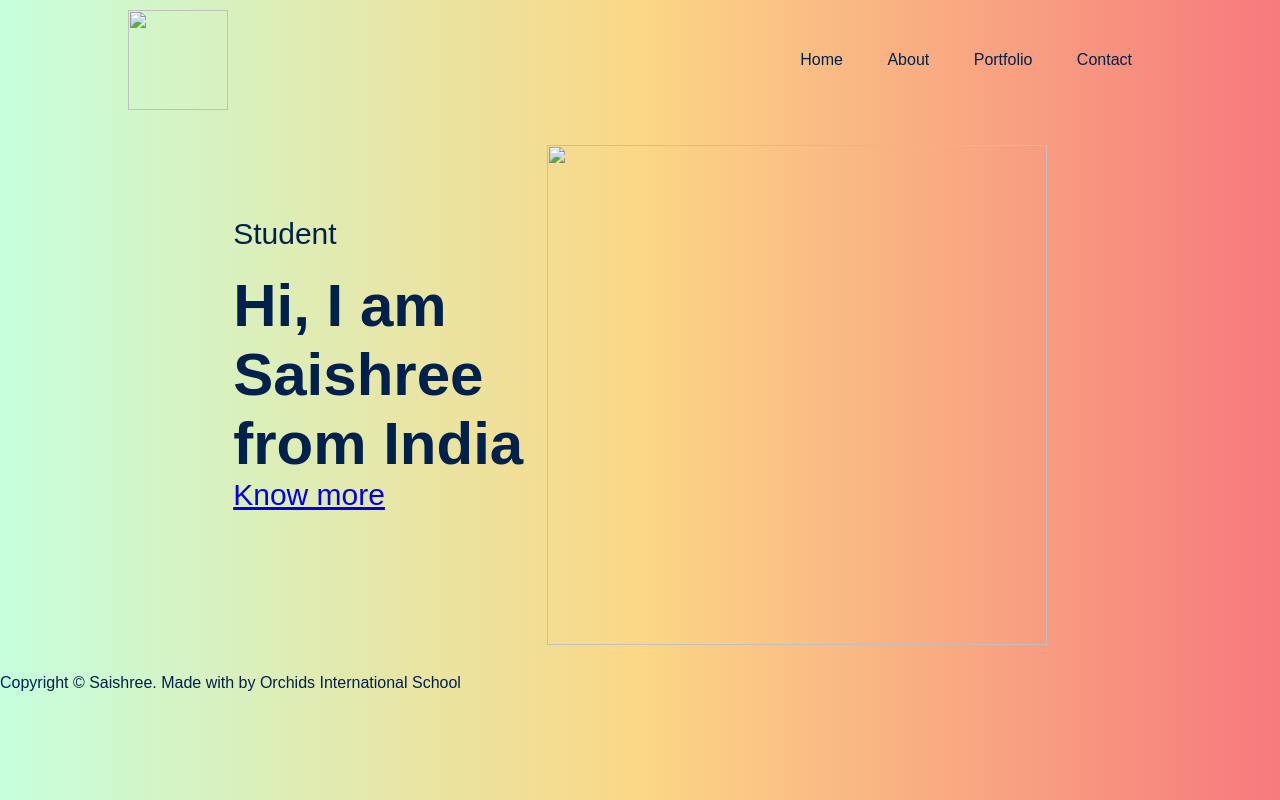
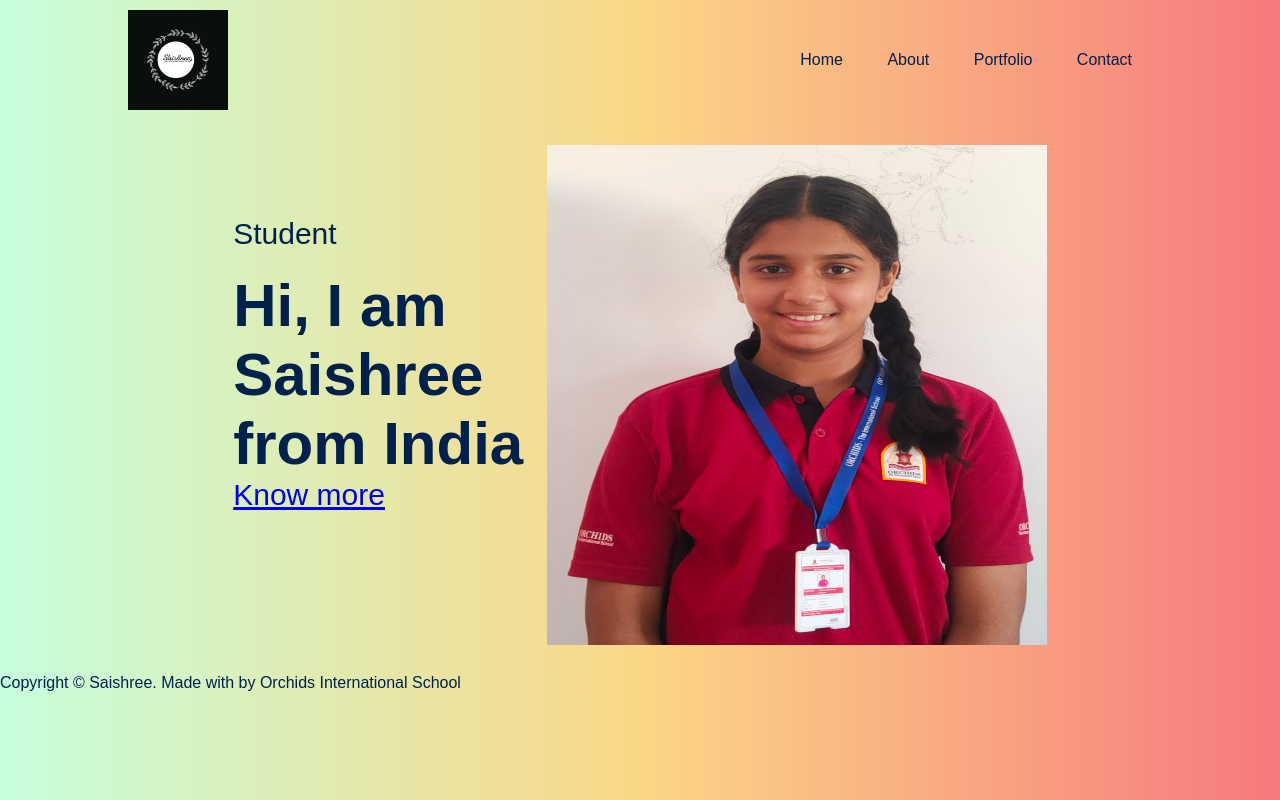
Before and after one commit to 0707070770/portfolio-website, a plain HTML site: page index.html in a window 1280 px wide. Drawn offline with Linux system fonts and the light colour scheme; a web font is replaced by a local one.

Commit message:
Update index.html

```diff
--- a/index.html
+++ b/index.html
@@ -9,7 +9,7 @@
         <!--Header  Section-->
         <header>
             <nav>
-                 <img src="images/logo.png" height="100" width="100">
+                 <img src="logo.png" height="100" width="100">
                  <ul>
                     <li><a href="index.html">Home</a></li>
                     <li><a href="About.html">About</a></li>
@@ -30,7 +30,7 @@
             <a href="about.html">Know more</a>
         </div>
         <div>
-            <img src="images/saishree.jpeg" height="500" width="500" position="centre">
+            <img src="saishree.jpeg" height="500" width="500" position="centre">
       </div>
     </section>
 </main>
```
